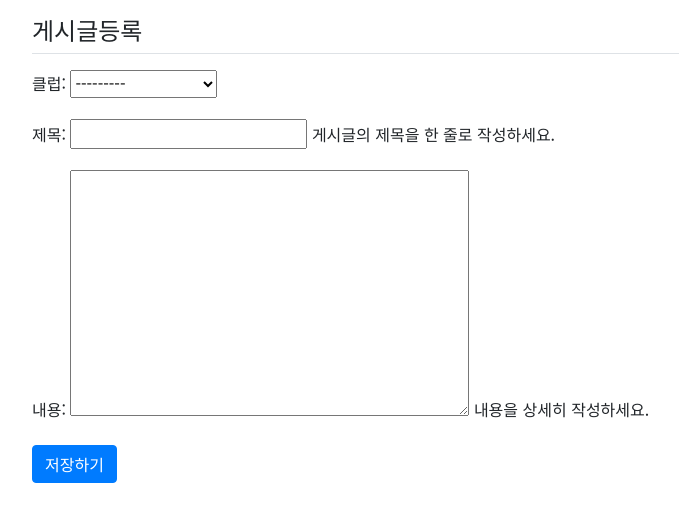
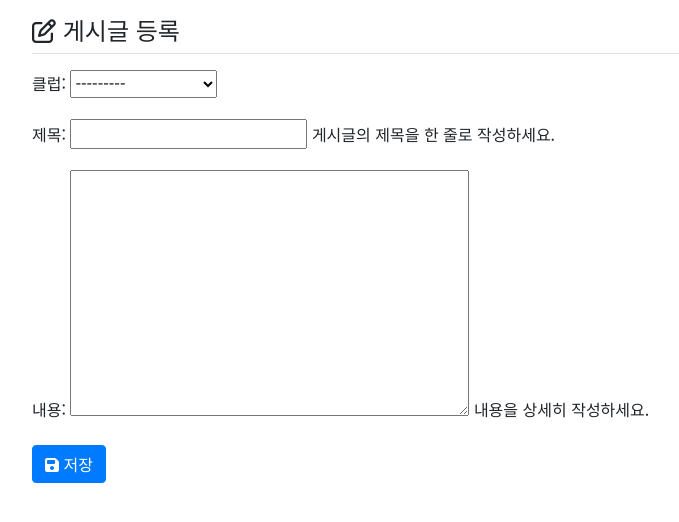
Before and after one commit to IoT-1st-Team-Project/DAMOA, a Django app: page /main/board_list/board/create/ in a window 1280 px wide. Shown: the part 77-599 px from the top of the page, without its empty margins (53-732 px from the left). Run offline with Django 4.2, Linux system fonts and the light colour scheme; data comes from the database, SQL or seed files in the repository; some libraries are stand-ins or nearby versions.

Commit message:
은지 3/14 18:37 아이콘 추가

```diff
--- a/templates/main/board_form.html
+++ b/templates/main/board_form.html
@@ -3,11 +3,17 @@
 
 {% block content %}
   <div class="container">
-    <h4 class="my-3 border-bottom pb-2">게시글등록</h4>
+    <h4 class="my-3 border-bottom pb-2">
+      <i class="fa-regular fa-pen-to-square"></i>
+      게시글 등록
+    </h4>
     <form method="post" class="post-form my-3">
       {%csrf_token%}
       {{form.as_p}}
-      <button type="submit" class="btn btn-primary">저장하기</button>
+      <button type="submit" class="btn btn-primary">
+        <i class="fa-solid fa-floppy-disk"></i>
+        저장
+      </button>
       <!-- <div class="form-group"> <label for="subject">한줄작성 plz</label> <input type="text" name="subject" class="form-control" id="subject" value="{{form.subject.value|default_if_none:''}}"> </div> <div class="form-group"> <label for="content">뭐하실꺼에요?</label> <textarea name="content" class="form-control" id="content" row-="10" value="{{form.content.value|default_if_none:''}}"></textarea> </div> -->
     </form>
   </div>
```
